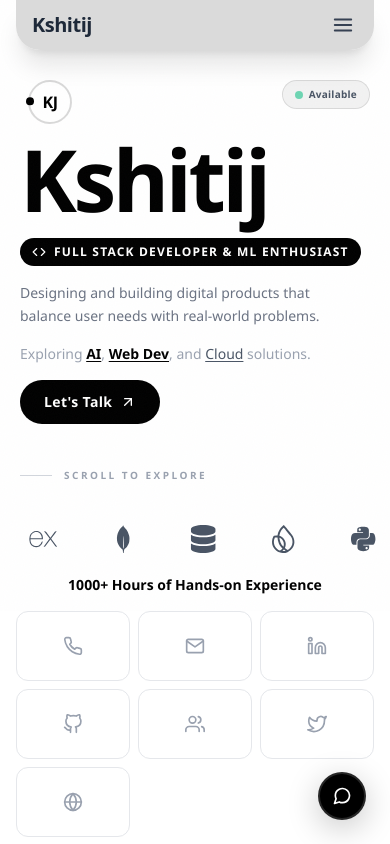
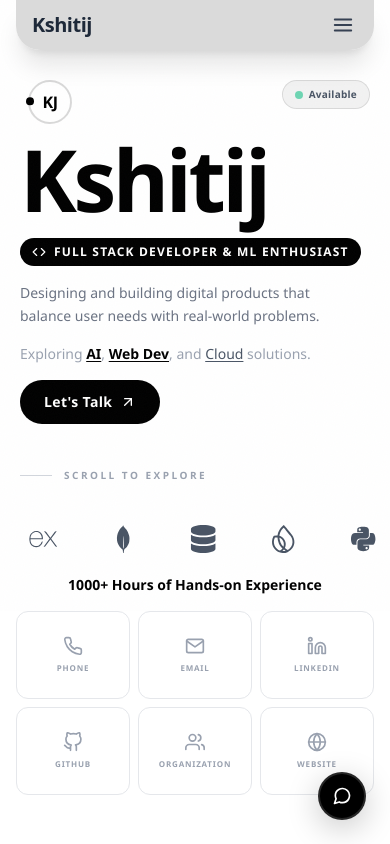
Before and after one commit to NEGO2522/Portfolio-one, a React (Vite) app: page / in a window 390 px wide. Shown: the top 844 px of the page. Built offline with nearby package versions, Linux system fonts and the light colour scheme.

Commit message:
Update the logo

```diff
--- a/src/Pages/Home.jsx
+++ b/src/Pages/Home.jsx
@@ -40,19 +40,19 @@ function AnimatedLogo() {
 
 
 /* ─── SocialPill ─────────────────────────────────────────────────────────── */
-function SocialPill({ href, icon: Icon, label }) {
+function SocialPill({ href, icon: Icon, label, className = "" }) {
   return (
     <motion.a
       href={href}
       target="_blank"
       rel="noopener noreferrer"
       title={label}
-      className="group relative flex flex-col items-center justify-center gap-1.5 sm:gap-2 rounded-xl sm:rounded-2xl border border-gray-200 bg-white overflow-hidden py-6 sm:py-10 md:py-11"
+      className={`group relative flex flex-col items-center justify-center gap-1.5 sm:gap-2 rounded-xl sm:rounded-2xl border border-gray-200 bg-white overflow-hidden py-6 sm:py-10 md:py-11 ${className}`}
       whileHover={{ y: -4, scale: 1.03, borderColor: '#000' }}
       transition={{ type: 'spring', stiffness: 300, damping: 20 }}
     >
       <Icon className="w-5 h-5 sm:w-7 sm:h-7 md:w-8 md:h-8 text-gray-400 group-hover:text-black transition-colors duration-200 relative z-10" />
-      <span className="text-[8px] sm:text-[9px] md:text-[10px] uppercase tracking-widest text-gray-400 group-hover:text-black transition-colors duration-200 font-semibold relative z-10 hidden xs:block sm:block">
+      <span className="text-[8px] sm:text-[9px] md:text-[10px] uppercase tracking-widest text-gray-400 group-hover:text-black transition-colors duration-200 font-semibold relative z-10 block">
         {label}
       </span>
       <div className="absolute inset-0 bg-gray-50 opacity-0 group-hover:opacity-100 transition-opacity duration-200" />
@@ -216,7 +216,7 @@ export default function Home() {
           <SocialPill href="https://www.linkedin.com/in/kshitijjain-dev/" icon={FiLinkedin} label="LinkedIn" />
           <SocialPill href="https://github.com/NEGO2522" icon={FiGithub} label="GitHub" />
           <SocialPill href="https://github.com/the-solvers" icon={FiUsers} label="Organization" />
-          <SocialPill href="https://x.com/k_shit_jain" icon={FiTwitter} label="Twitter" />
+          <SocialPill href="https://x.com/k_shit_jain" icon={FiTwitter} label="Twitter" className="hidden sm:flex" />
           <SocialPill href="https://thesolvers.online" icon={FiGlobe} label="Website" />
         </div>
       </div>
```
